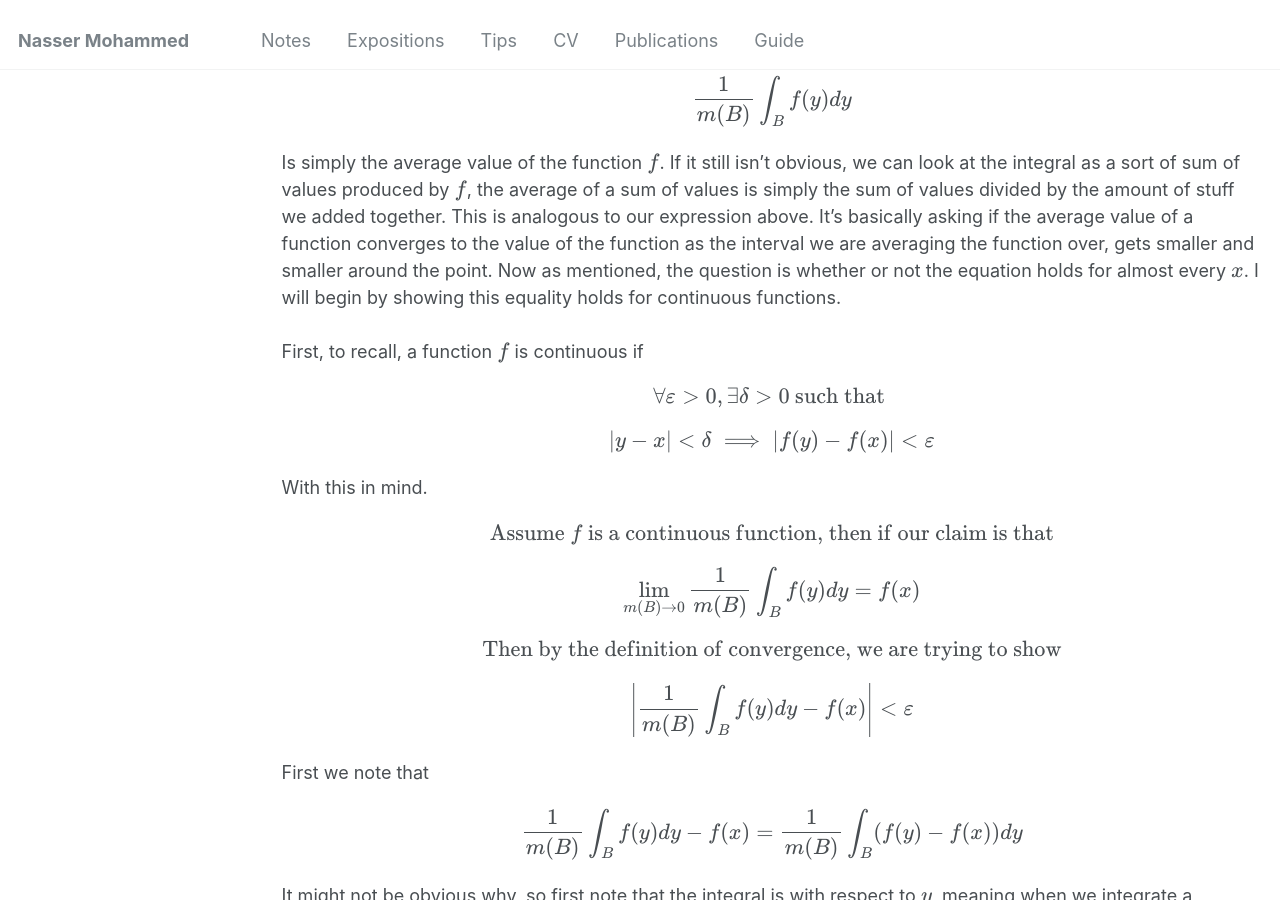
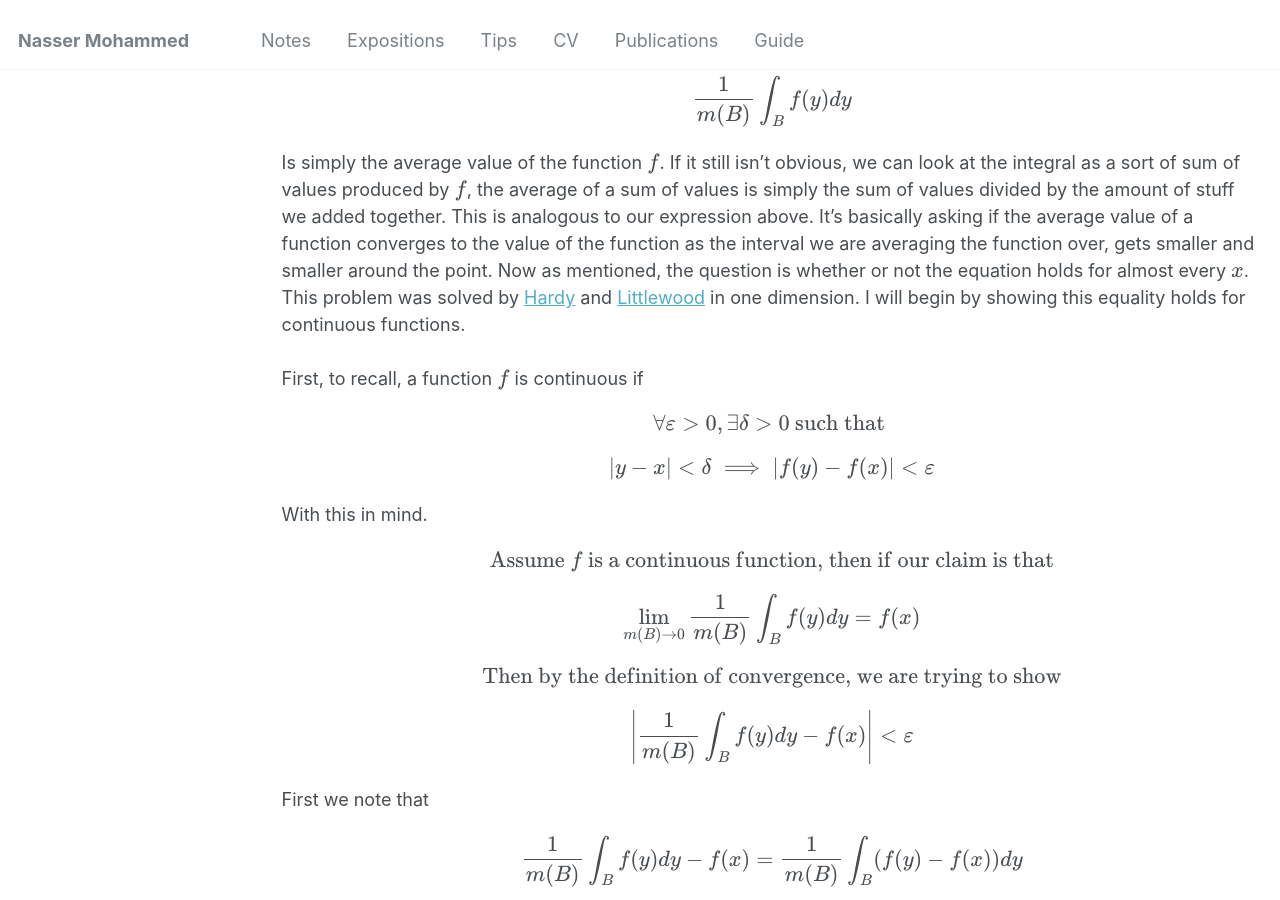
Before and after one commit to Nasser-Mohammed/Nasser-Mohammed.github.io, a Jekyll site: the page built from _pages/notes/analysis/ftc.md, in a window 1280 px wide and 900 px high, scrolled down 2365 px. Built offline with Jekyll 4.4.1, drawn with Linux system fonts in a browser that asks for light colours.

Commit message:
Update ftc.md

```diff
--- a/_pages/notes/analysis/ftc.md
+++ b/_pages/notes/analysis/ftc.md
@@ -40,7 +40,7 @@ Now we have existence, the next step is to ask whether
 \\[\lim_{m(B) \to 0} \frac{1}{m(B)}\int_Bf(y)dy = f(x) \text{ for a.e } x\\]
 This is known as the **averaging problem**. This comes from the fact that
 \\[\frac{1}{m(B)}\int_Bf(y)dy\\]
-Is simply the average value of the function \\(f\\). If it still isn't obvious, we can look at the integral as a sort of sum of values produced by \\(f\\), the average of a sum of values is simply the sum of values divided by the amount of stuff we added together. This is analogous to our expression above. It's basically asking if the average value of a function converges to the value of the function as the interval we are averaging the function over, gets smaller and smaller around the point. Now as mentioned, the question is whether or not the equation holds for almost every \\(x\\). I will begin by showing this equality holds for continuous functions.\\
+Is simply the average value of the function \\(f\\). If it still isn't obvious, we can look at the integral as a sort of sum of values produced by \\(f\\), the average of a sum of values is simply the sum of values divided by the amount of stuff we added together. This is analogous to our expression above. It's basically asking if the average value of a function converges to the value of the function as the interval we are averaging the function over, gets smaller and smaller around the point. Now as mentioned, the question is whether or not the equation holds for almost every \\(x\\). This problem was solved by [Hardy](https://en.wikipedia.org/wiki/G._H._Hardy) and [Littlewood](https://en.wikipedia.org/wiki/John_Edensor_Littlewood) in one dimension. I will begin by showing this equality holds for continuous functions.\\
 \\
 First, to recall, a function \\(f\\) is continuous if
 \\[\forall \varepsilon > 0, \exists \delta > 0 \text{ such that }\\]
```
